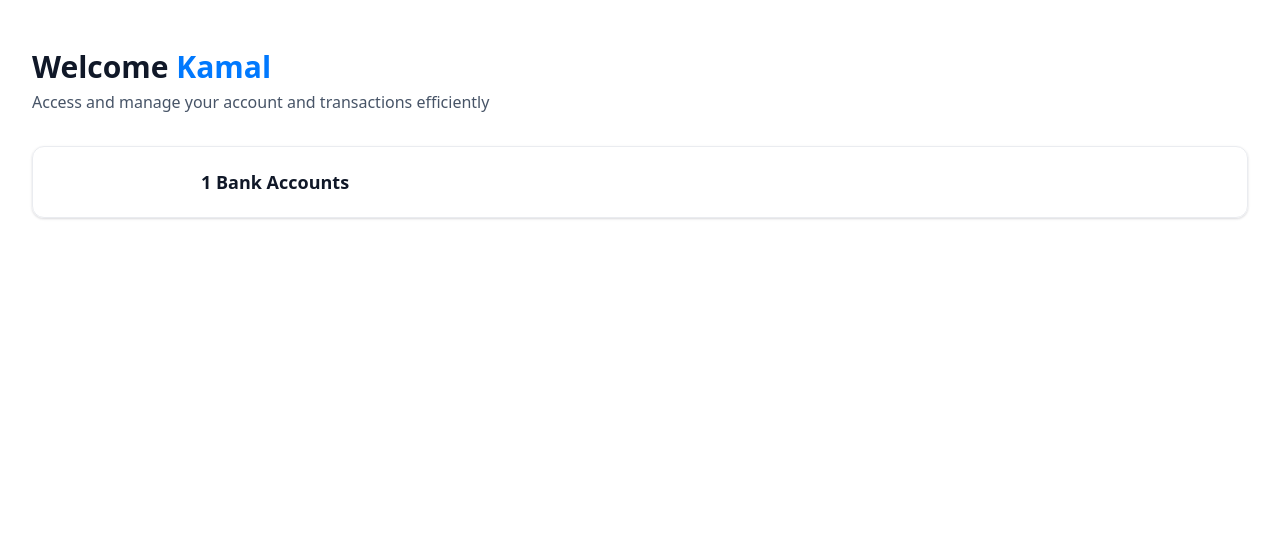
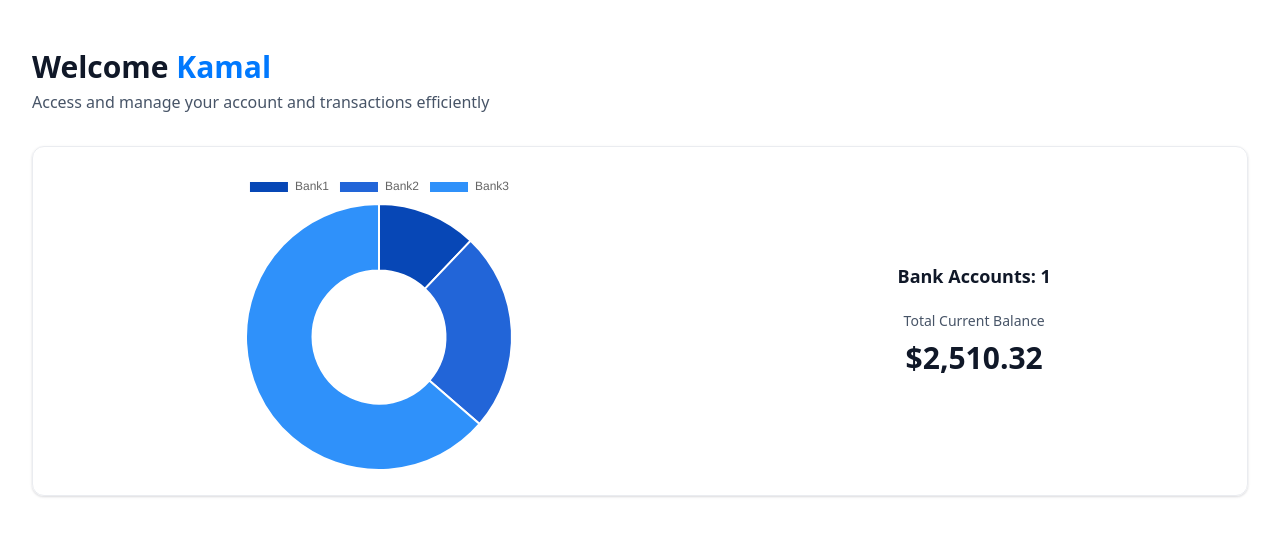
Before and after one commit to kksharma2101/Banking-app, a Next.js app: page / in a window 1280 px wide. Shown: the top 536 px of the page. Built offline with nearby package versions, Linux system fonts and the light colour scheme.

Commit message:
add bank chart

```diff
--- a/package.json
+++ b/package.json
@@ -10,11 +10,15 @@
   },
   "dependencies": {
     "@radix-ui/react-slot": "^1.0.2",
+    "chart.js": "^4.4.2",
     "class-variance-authority": "^0.7.0",
     "clsx": "^2.1.1",
     "lucide-react": "^0.378.0",
     "next": "14.2.3",
+    "query-string": "^9.0.0",
     "react": "^18",
+    "react-chartjs-2": "^5.2.0",
+    "react-countup": "^6.5.3",
     "react-dom": "^18",
     "tailwind-merge": "^2.3.0",
     "tailwindcss-animate": "^1.0.7"
--- a/src/app/globals.css
+++ b/src/app/globals.css
@@ -118,11 +118,11 @@
   }
 
   .total-balance {
-    @apply flex w-full items-center gap-4 rounded-xl border border-gray-200 p-4 shadow-chart sm:gap-6 sm:p-6;
+    @apply block mx-auto w-fit sm:w-full justify-around sm:flex items-center gap-4 rounded-xl sm:border border-gray-200 p-4 sm:shadow-chart sm:gap-6 sm:p-6;
   }
 
   .total-balance-chart {
-    @apply flex size-full max-w-[100px] items-center sm:max-w-[120px];
+    @apply flex size-full max-w-full items-center justify-center sm:max-w-fit;
   }
 
   .total-balance-label {
--- /dev/null
+++ b/src/components/AnimatedCounter.tsx
@@ -0,0 +1,13 @@
+'use client'
+
+import CountUp from 'react-countup';
+
+const AnimatedCounter = ({ amount }: { amount: number }) => {
+    return (
+        <div className='w-full'>
+            <CountUp end={amount} start={amount - 100} duration={4.75} decimals={2} prefix='$' />
+        </div>
+    )
+}
+
+export default AnimatedCounter
--- /dev/null
+++ b/src/components/DoughnutChart.tsx
@@ -0,0 +1,26 @@
+'use client'
+
+import { Chart as ChartJS, ArcElement, Tooltip, Legend } from "chart.js";
+import { Doughnut } from "react-chartjs-2";
+
+ChartJS.register(ArcElement, Tooltip, Legend);
+
+
+const DoughnutChart = ({ accounts }: DoughnutChartProps) => {
+    const data = {
+        datasets: [
+            {
+                label: "Banks",
+                data: [1275, 2552, 6701],
+                backgroundColor: ['#0747b6', '#2265d8', '#2f91fa']
+            }
+        ],
+        labels: ['Bank1', 'Bank2', 'Bank3']
+    }
+    return (
+        <Doughnut data={data} />
+    )
+
+}
+
+export default DoughnutChart
--- a/src/components/TotalBalanceBox.tsx
+++ b/src/components/TotalBalanceBox.tsx
@@ -1,15 +1,28 @@
-import React from 'react'
+import AnimatedCounter from './AnimatedCounter';
+import DoughnutChart from './DoughnutChart';
 
-const TotalBalanceBox = ({ accounts: [], totalBanks, totalCurrentBalance }: TotlaBalanceBoxProps) => {
+const TotalBalanceBox = ({
+    accounts = [], totalBanks, totalCurrentBalance
+}: TotalBalanceBoxProps) => {
     return (
         <section className="total-balance">
             <div className="total-balance-chart">
-                {/* DoughtNutChart */}
+                <DoughnutChart accounts={accounts} />
             </div>
-            <div className="flex flex-col gap-6">
+
+            <div className="flex flex-col text-center gap-6">
                 <h2 className="header-2">
-                    {totalBanks} Bank Accounts
+                    Bank Accounts: {totalBanks}
                 </h2>
+                <div className="flex flex-col gap-2">
+                    <p className="total-balance-label">
+                        Total Current Balance
+                    </p>
+
+                    <div className="total-balance-amount flex-center gap-2">
+                        <AnimatedCounter amount={totalCurrentBalance} />
+                    </div>
+                </div>
             </div>
         </section>
     )
--- a/src/types/index.d.ts
+++ b/src/types/index.d.ts
@@ -202,7 +202,7 @@ declare interface BankTabItemProps {
   appwriteItemId?: string;
 }
 
-declare interface TotlaBalanceBoxProps {
+declare interface TotalBalanceBoxProps {
   accounts: Account[];
   totalBanks: number;
   totalCurrentBalance: number;
```
Also changed, not shown: 1 other file (tests, documents, lock files or other folders).
